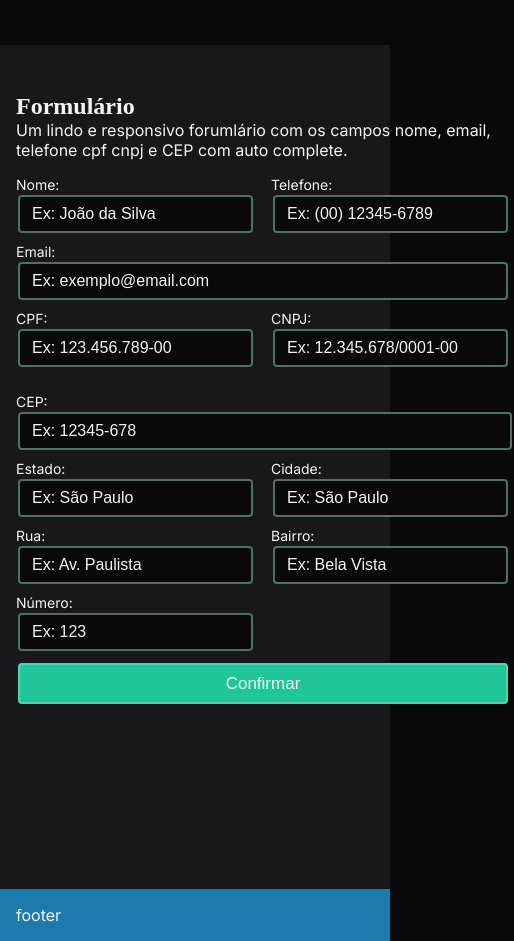
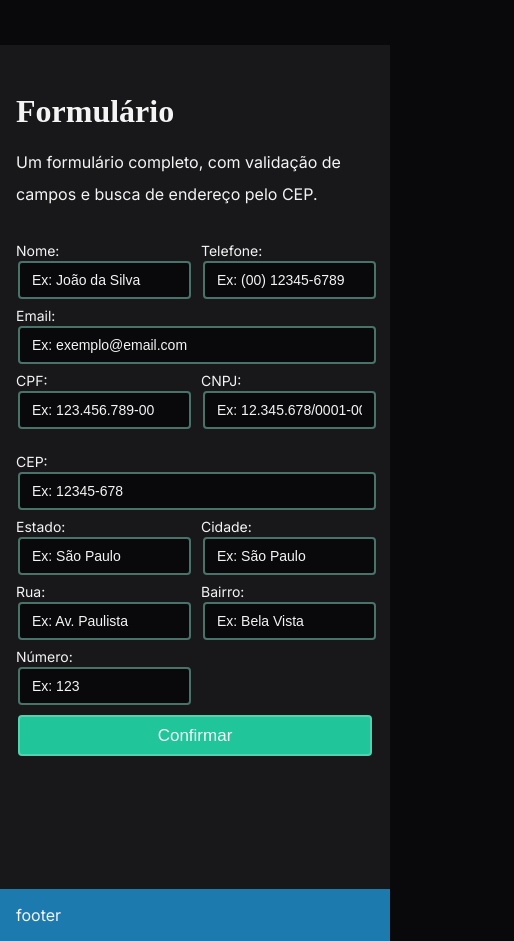
Before and after one commit to BrunoPanizzi/desafio_iboti, a plain HTML site: page index.html in a window 390 px wide. Shown: the part 1438-2379 px from the top of the page, 514 px wide, since content can reach past the window. Drawn offline with Linux system fonts and the light colour scheme; a web font is replaced by a local one.

Commit message:
made the form more responsive

```diff
--- a/index.html
+++ b/index.html
@@ -69,8 +69,8 @@
         <div>
           <h2>Formulário</h2>
           <p>
-            Um lindo e responsivo forumlário com os campos nome, email, telefone
-            cpf cnpj e CEP com auto complete.
+            Um formulário completo, com validação de campos e busca de endereço
+            pelo CEP.
           </p>
         </div>
 
--- a/style.css
+++ b/style.css
@@ -95,6 +95,7 @@ h6 {
 
 input {
   font-size: 1rem;
+  width: 100%;
   padding: 0.5em 0.75em;
   margin: 2px;
   border: 2px solid color-mix(in srgb, var(--primary-dark) 50%, transparent);
@@ -105,6 +106,7 @@ input {
 }
 input::placeholder {
   color: var(--text);
+  font-size: 0.875rem;
 }
 
 input:hover,
@@ -164,20 +166,20 @@ section {
   padding-block: 3rem;
 }
 
-#section1 h2 {
+section h2 {
   font-size: 3rem;
 }
-#section1 p {
+section p {
   font-size: 1.125rem;
   line-height: 2em;
   margin-block: 1rem;
 }
 
 @media (max-width: 50rem) {
-  #section1 h2 {
+  section h2 {
     font-size: 2rem;
   }
-  #section1 p {
+  section p {
     font-size: 1rem;
   }
 }
@@ -265,6 +267,12 @@ section {
   gap: 0.5rem 1rem;
 }
 
+@media (max-width: 50rem) {
+  #main-form {
+    gap: 0.375rem 0.75rem;
+  }
+}
+
 #main-form > label:has(input[name="email"]) {
   grid-column: span 2;
 }
```
